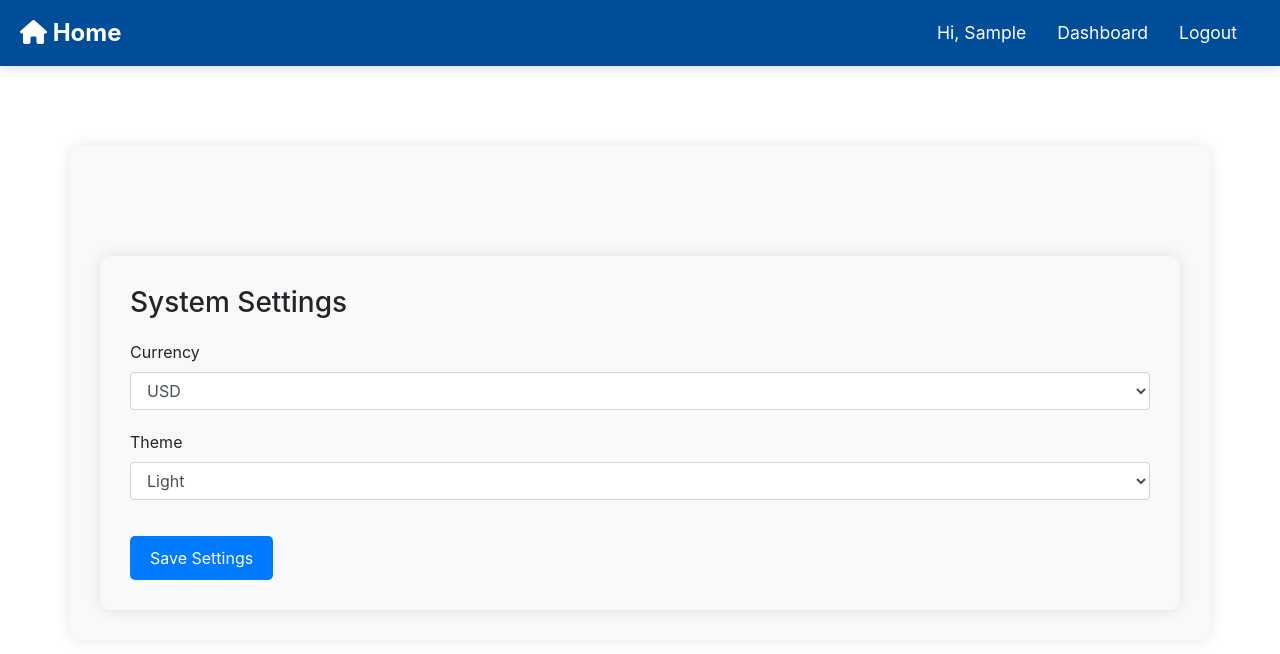
After one commit to codeperfectplus/GoldSilverBilling, a Flask app: page /settings in a window 1280 px wide. The commit adds this page. Shown: the top 654 px of the page. Run offline with Flask 3, Linux system fonts and the light colour scheme; a user stored in the database is signed in; tables that the repository leaves empty hold one stand-in row (values such as "Sample post"); some libraries are stand-ins or nearby versions.

Commit message:
chore: :sparkles: option added for system settings

```diff
--- a/app.py
+++ b/app.py
@@ -67,6 +67,7 @@ class SilverTransaction(db.Model):
     total = db.Column(db.Float, nullable=False)
     timestamp = db.Column(db.DateTime, default=datetime.utcnow)
 
+
 class User(db.Model, UserMixin):
     id = db.Column(db.Integer, primary_key=True)
     fname = db.Column(db.String(20), nullable=False)
@@ -78,6 +79,12 @@ class User(db.Model, UserMixin):
 
     def __repr__(self):
         return f"User('{self.username}', '{self.email}', '{self.user_level}')"
+
+
+class Settings(db.Model):
+    id = db.Column(db.Integer, primary_key=True)
+    currency = db.Column(db.String(10), nullable=False)
+    theme = db.Column(db.String(10), nullable=False)
 
 
 # Create the database
@@ -106,6 +113,10 @@ def page_not_found(e):
 @app.route('/')
 def home() -> str:
     return render_template('homepage.html')
+
+@app.context_processor
+def inject_theme():
+    return dict(current_theme=app.config.get('THEME', 'light'))
 
 # Gold calculator route
 @app.route('/gold-calculator', methods=['GET', 'POST'])
@@ -390,6 +401,34 @@ def manage_users():
 
     return render_template('manage_users.html', users=users)
 
+@app.route('/settings', methods=['GET', 'POST'])
+@login_required
+def settings():
+    if current_user.user_level != 'admin':
+        return redirect(url_for('home'))
+
+    if request.method == 'POST':
+        currency = request.form.get('currency')
+        theme = request.form.get('theme')
+
+        # Save the settings (you might save them to a database or a config file)
+        # Assuming you have a Settings model or similar logic to save settings
+        settings = Settings.query.first()
+        if not settings:
+            settings = Settings(currency=currency, theme=theme)
+        else:
+            settings.currency = currency
+            settings.theme = theme
+
+        flash(f'Settings updated successfully. Currency set to {currency}. Theme set to {theme}.', 'success')
+
+        db.session.add(settings)
+        db.session.commit()
+        flash('Settings updated successfully!', 'success')
+        return redirect(url_for('settings'))
+
+    settings = Settings.query.first()
+    return render_template('settings.html', settings=settings)
 
 if __name__ == '__main__':
     app.run(debug=True)
--- /dev/null
+++ b/static/css/settings.css
@@ -0,0 +1,28 @@
+.container {
+    background-color: #f9f9f9;
+    padding: 30px;
+    border-radius: 10px;
+    box-shadow: 0 0 15px rgba(0, 0, 0, 0.1);
+    margin-top: 80px;
+}
+
+h1 {
+    font-size: 28px;
+    margin-bottom: 20px;
+}
+
+.form-group {
+    margin-bottom: 20px;
+}
+
+.btn {
+    padding: 10px 20px;
+    background-color: #007bff;
+    color: #ffffff;
+    border: none;
+    border-radius: 5px;
+}
+
+.btn:hover {
+    background-color: #0056b3;
+}
--- a/templates/admin_dashboard.html
+++ b/templates/admin_dashboard.html
@@ -40,7 +40,7 @@
         <ul>
             <li><a href="{{ url_for('manage_users') }}">User Management</a></li>
             <li><a href="{{ url_for('history') }}">History</a></li>
-            <li><span class="disabled-link">System Settings</span></li>
+            <li><a href="{{ url_for('settings') }}">System Settings</a></li>
             <li><span class="disabled-link">Audit Logs</span></li>
         </ul>
     </div>
--- /dev/null
+++ b/templates/settings.html
@@ -0,0 +1,27 @@
+{% extends 'base/base.html' %}
+{% block title %} System Settings {% endblock %}
+{% block styles %}
+<link rel="stylesheet" href="{{ url_for('static', filename='css/settings.css') }}">
+{% endblock %}
+{% block content %}
+<div class="container">
+    <h1>System Settings</h1>
+    <form method="POST" action="{{ url_for('settings') }}">
+        <div class="form-group">
+            <label for="currency">Currency</label>
+            <select name="currency" id="currency" class="form-control">
+                <option value="INR" {% if settings and settings.currency == 'INR' %}selected{% endif %}>INR</option>
+                <option value="USD" {% if settings and settings.currency == 'USD' %}selected{% endif %}>USD</option>
+            </select>
+        </div>
+        <div class="form-group">
+            <label for="theme">Theme</label>
+            <select id="theme" name="theme" class="form-control">
+                <option value="light" {% if settings and settings.theme == 'light' %}selected{% endif %}>Light</option>
+                <option value="dark" {% if settings and settings.theme == 'dark' %}selected{% endif %}>Dark</option>
+            </select>
+        </div>
+        <button type="submit" class="btn btn-primary mt-3">Save Settings</button>
+    </form>
+</div>
+{% endblock %}
```
Also changed, not shown: static/css/base_dark.css (added, +15 -0 lines), static/css/base_light.css (added, +15 -0 lines).
